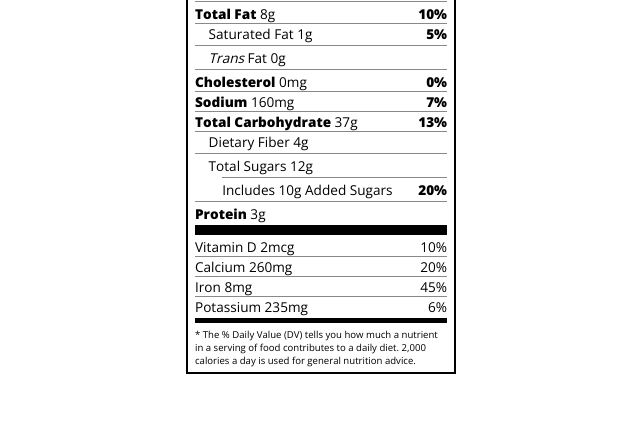
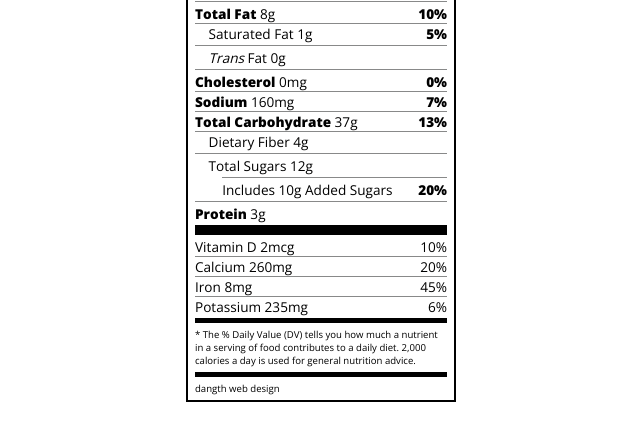
Before and after one commit to THDANG791407/freecodecamp_TH, a plain HTML site: page 7_Typography-nutrition-label/index.html in a window 1280 px wide. Shown: the part 201-642 px from the top of the page, without its empty margins (319-959 px from the left). Drawn offline with nearby package versions, Linux system fonts and the light colour scheme.

Commit message:
update lan 2 28-10-24

```diff
--- a/7_Typography-nutrition-label/index.html
+++ b/7_Typography-nutrition-label/index.html
@@ -52,6 +52,8 @@
     <div class="divider medium"></div>
     <p class="note">* The % Daily Value (DV) tells you how much a nutrient in a serving of food contributes to a daily
       diet. 2,000 calories a day is used for general nutrition advice.</p>
+      <div class="divider medium"></div>
+      <p class="note">dangth web design</p>
   </div>
 </body>
 </html>
```
